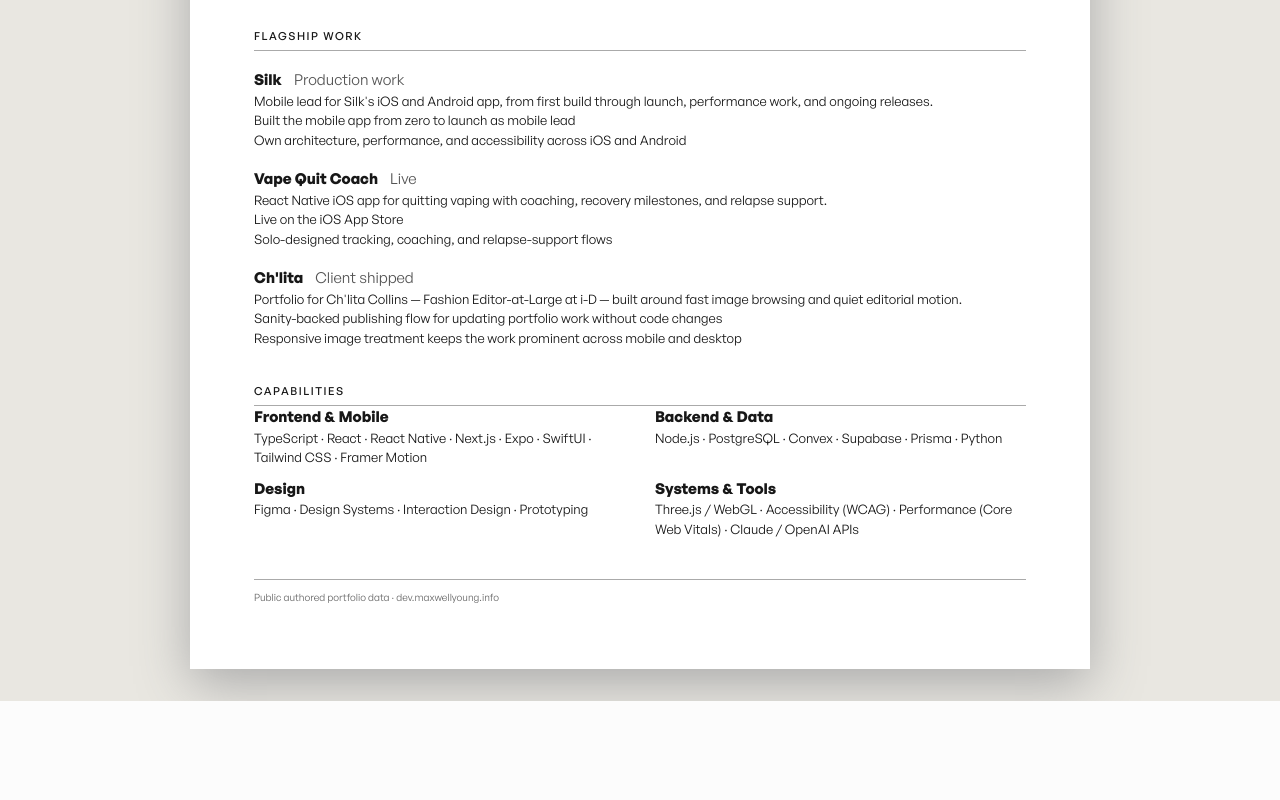
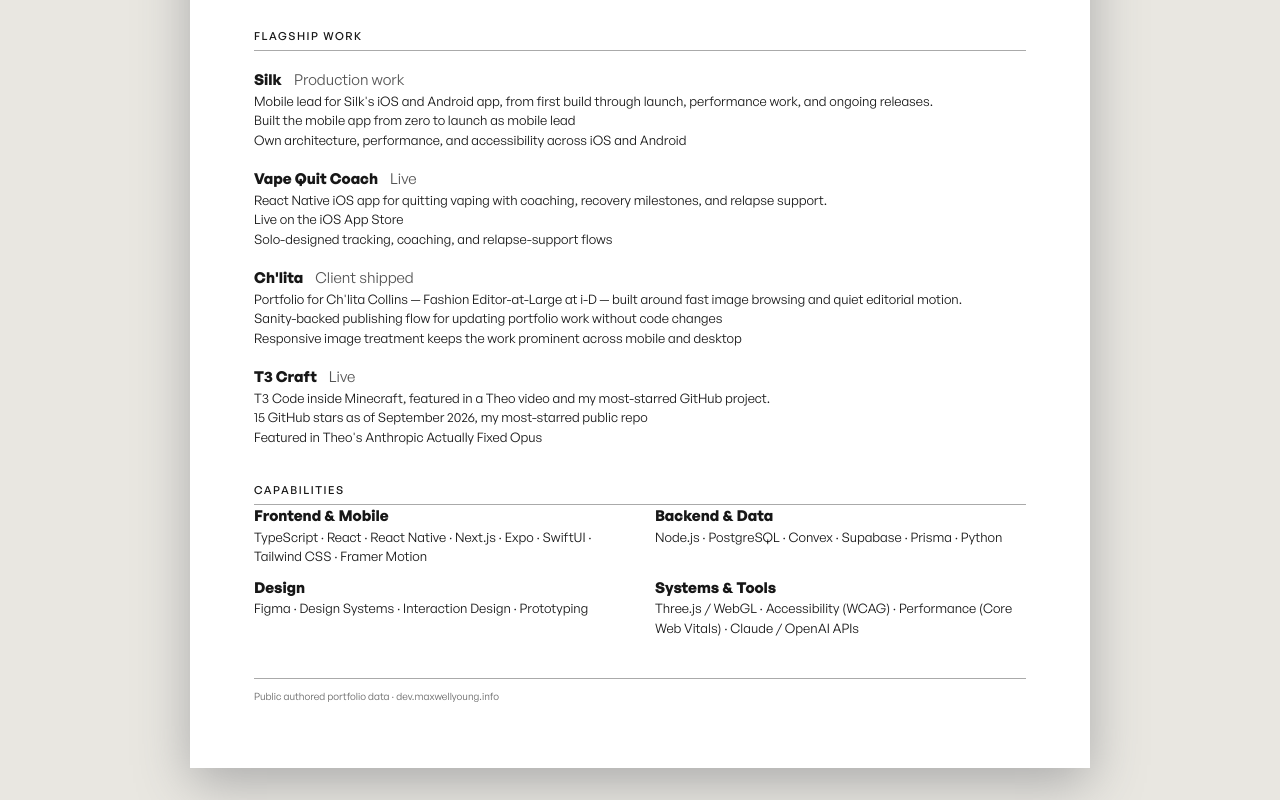
Before and after one commit to maxwellyoung/dev.maxwellyoung.info, a Next.js app: page /dossier in a window 1280 px wide. Shown: the part 1135-1935 px from the top of the page. Before the commit the page ends 1836 px from the top, so only its background shows below. Built offline with nearby package versions, Linux system fonts and the light colour scheme; no server answers.

Commit message:
Feature T3 Craft video mention on portfolio

```diff
--- a/src/components/ProjectDetails.tsx
+++ b/src/components/ProjectDetails.tsx
@@ -3,7 +3,7 @@
 import { useState } from "react";
 import Image from "next/image";
 import Link from "next/link";
-import { ArrowUpRight, Github, FileText } from "lucide-react";
+import { ArrowUpRight, Github, FileText, Play } from "lucide-react";
 import {
   Project,
   getProjectContextLabel,
@@ -150,6 +150,18 @@ export function ProjectDetails({
           )}
 
           <div className="mt-5 flex flex-col gap-2 sm:flex-row sm:flex-wrap">
+            {project.links?.video && (
+              <a
+                href={project.links.video}
+                target="_blank"
+                rel="noopener noreferrer"
+                className="group inline-flex min-h-10 items-center justify-center rounded-sm border border-accent/20 bg-accent/10 px-3 text-sm font-medium text-accent transition-colors duration-200 hover:bg-accent/15 focus-visible:outline-none focus-visible:ring-2 focus-visible:ring-accent focus-visible:ring-offset-2 sm:justify-start"
+              >
+                <Play className="mr-1.5 h-3.5 w-3.5" />
+                Watch feature
+                <ArrowUpRight className="ml-1 h-3 w-3 transition-transform duration-200 group-hover:translate-x-0.5 group-hover:-translate-y-0.5" />
+              </a>
+            )}
             {project.caseStudySlug && (
               <Link
                 href={`/case-study/${project.caseStudySlug}`}
--- a/src/components/ProjectsShowcase.tsx
+++ b/src/components/ProjectsShowcase.tsx
@@ -280,7 +280,7 @@ export function ProjectsShowcase({ embedded = false }: ProjectsShowcaseProps) {
         <div className="space-y-10">
           <ProjectSection
             title="Selected work"
-            description="A production mobile app, shipped client work, and my own products on the App Store."
+            description="A production mobile app, shipped client work, and independent products."
             projects={flagshipProjects}
             expandedProject={expandedProject}
             onToggleExpand={setExpandedProject}
--- a/src/lib/projects.ts
+++ b/src/lib/projects.ts
@@ -619,17 +619,20 @@ const projects: Project[] = [
     status: "Active",
     category: "personal",
     role: "Solo",
-    featured: false,
+    featured: true,
     visibility: "public",
     lifecycle: "current",
     launchStage: "Live",
-    priority: 8,
+    priority: 3,
     description:
-      "Fabric mod that puts T3 Code inside Minecraft — send a prompt, keep playing, and get pinged when the agent finishes or needs you.",
+      "T3 Code inside Minecraft, featured in a Theo video and my most-starred GitHub project.",
     longDescription:
-      "T3 Craft connects Minecraft Java to T3 Code the same way T3's mobile app does. An in-game panel lists threads from every paired machine and renders the conversation as Markdown, with approvals on Y/N and agent questions answered with the number keys. Updates stream over T3's RPC WebSocket and fall back to polling, so a turn can run while you mine and one toast tells you when it's done. Threads can also appear as villagers whose name tags show what they're waiting on; right-click one to open it. A loopback MCP server lets local agents see and build in the world, gated behind an explicit opt-in, and installed on a server the mod runs a shared village every player can see. Open source with tagged releases.",
+      "T3 Craft connects Minecraft Java to T3 Code the same way T3's mobile app does. An in-game panel lists threads from every paired machine and renders the conversation as Markdown, with approvals on Y/N and agent questions answered with the number keys. Updates stream over T3's RPC WebSocket and fall back to polling, so a turn can run while you mine and one toast tells you when it's done. Threads can also appear as villagers whose name tags show what they're waiting on; right-click one to open it. A loopback MCP server lets local agents see and build in the world, gated behind an explicit opt-in, and installed on a server the mod runs a shared village every player can see. Theo showed Max's demo in his video Anthropic Actually Fixed Opus. Open source with tagged releases.",
     tags: ["Java", "Minecraft", "Fabric", "MCP", "AI agents"],
     stack: ["Java 25", "Fabric", "WebSocket RPC", "MCP", "Gradle"],
+    links: {
+      video: "https://www.youtube.com/watch?v=jgGyX7MPPVg&t=1637s",
+    },
     link: "https://github.com/maxwellyoung/t3craft/releases/latest",
     codeLink: "https://github.com/maxwellyoung/t3craft",
     screenshots: [
@@ -649,7 +652,9 @@ const projects: Project[] = [
       tone: "forest",
     },
     impact: [
-      "Speaks T3's own client protocol: pairing, the orchestration API, and live RPC streams",
+      "15 GitHub stars as of September 2026, my most-starred public repo",
+      "Featured in Theo's Anthropic Actually Fixed Opus",
+      "Speaks T3's client protocol: pairing, orchestration, and live RPC streams",
       "Threads from several machines in one sidebar, each action routed to the machine that owns it",
       "One notification per event, and approvals answered without leaving the game",
       "Local agents can build in the world through an opt-in MCP server",
```
